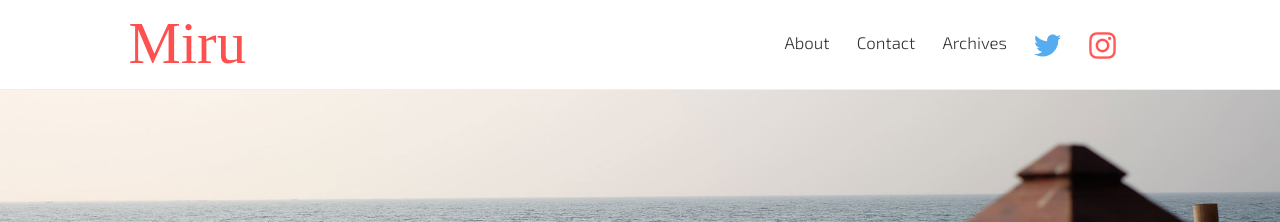
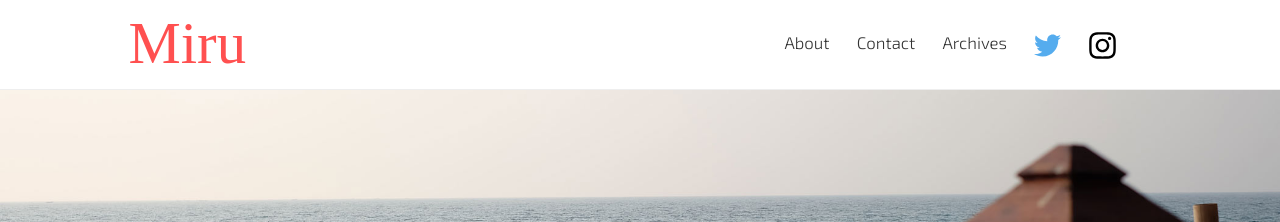
Before and after one commit to PHironaka/Miru-Blog, a Jekyll site: the page built from index.html, in a window 1280 px wide. Shown: the top 222 px of the page. Built offline with Jekyll 4.4.1, drawn with Linux system fonts in a browser that asks for light colours; some web fonts are replaced; a script that is not in the unit is left out; comment, search, counter and statistics services are not loaded.

Commit message:
ig logo update

```diff
--- a/_includes/header.html
+++ b/_includes/header.html
@@ -9,7 +9,7 @@
       <li><a href="/contact" class="left">Contact </a></li>
         <li><a href="/archives" class="left">Archives </a></li>
         <li><a href="https://twitter.com/miru_travel" target="_blank"> <img src="/img/twitter-blue.svg"></a></li>
-        <li><a href="https://www.instagram.com/miru_travel/" target="_blank"> <img src="/img/glyph-logo_May2016a.png"></a></li>
+        <li><a href="https://www.instagram.com/miru_travel/" target="_blank"> <img src="/img/ig-logo.svg"></a></li>
     </ul>
 
      </nav>
```
Also changed, not shown: img/ig-logo.svg (added).
